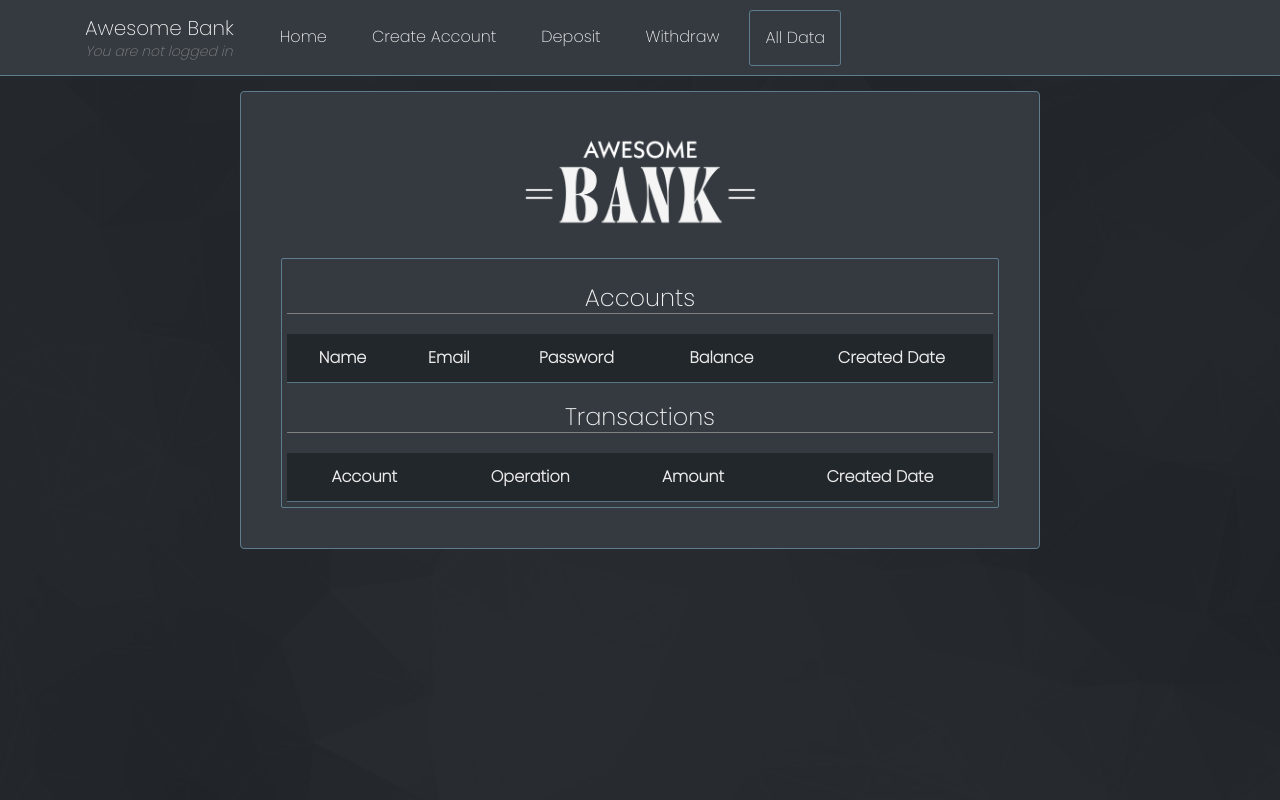
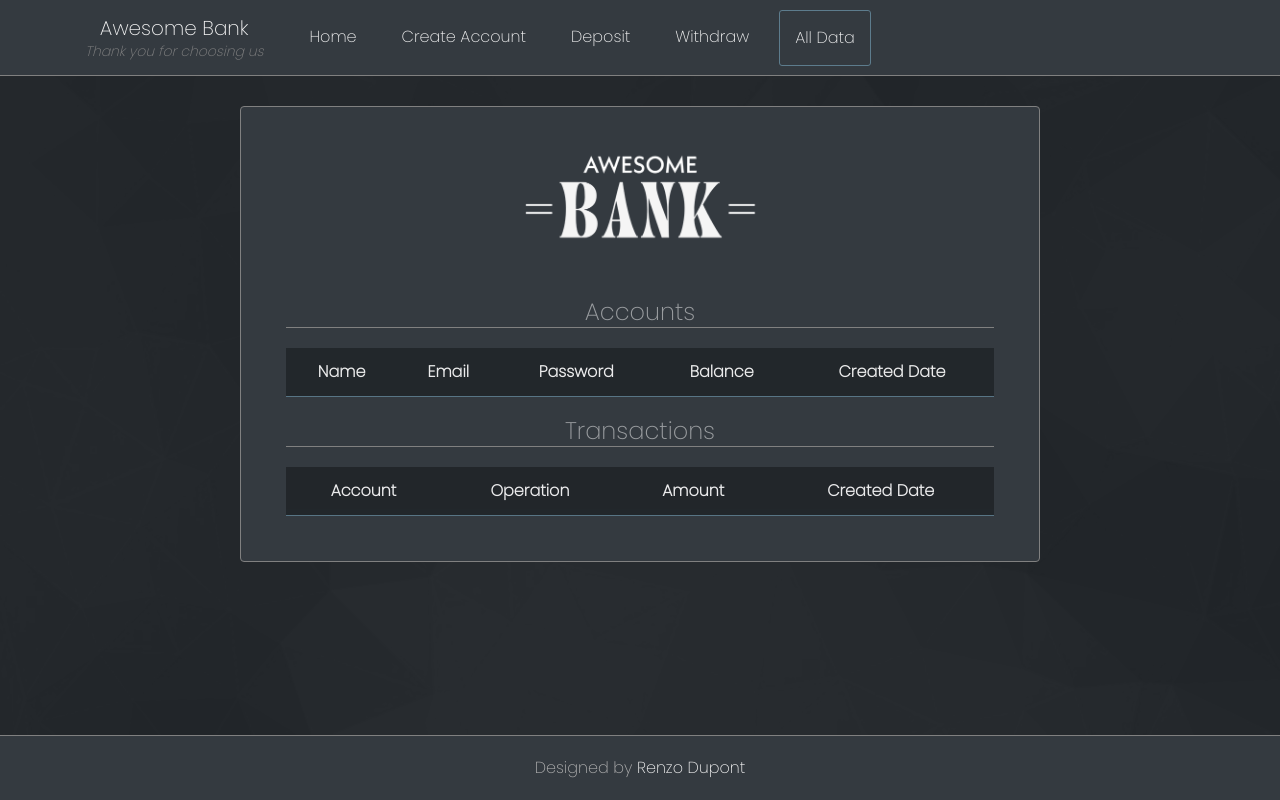
Before and after one commit to ra7oox/banking-app-with-react-mitlab-2021, a React (Create React App) app: page /all-data in a window 1280 px wide. Built offline with nearby package versions, Linux system fonts and the light colour scheme.

Commit message:
Some styling updates & key in All Data

```diff
--- a/public/index.html
+++ b/public/index.html
@@ -30,7 +30,6 @@
   </head>
   <body>
     <noscript>You need to enable JavaScript to run this app.</noscript>
-    <div class="background"></div>
     <div id="root"></div>
   </body>
 </html>
--- a/src/App.css
+++ b/src/App.css
@@ -1,5 +1,6 @@
 html,
-body {
+body,
+#root {
   height: 100%;
   padding: 0;
   margin: 0;
@@ -17,7 +18,25 @@ body {
   width: 100%;
   top: 0;
   left: 0;
-  z-index: 1;
+  z-index: -500;
+}
+
+.copyright {
+  position: fixed;
+  bottom: 0;
+  left: 0;
+  width: 100%;
+  border-top: 1px solid #808080;
+  padding: 20px;
+  background-color: #343a40;
+  text-align: center;
+  color: #b1b1b1;
+}
+
+/*This CSS rule helps with container scrolling in small screens */
+.copyright-spacing {
+  width: 100%;
+  height: 100px;
 }
 
 #root {
@@ -32,7 +51,11 @@ body {
 
 .navbar {
   margin-bottom: 15px;
-  border-bottom: 1px solid #5d7c8d;
+  border-bottom: 1px solid #808080;
+}
+
+.navbar-brand {
+  text-align: center;
 }
 
 .navbar-brand i {
@@ -61,19 +84,27 @@ form {
   margin: 0 auto;
 }
 
+a,
 .navbar-nav a,
 .navbar-brand a {
   margin-left: 15px;
   border-radius: 3px;
   padding: 15px;
   color: #f3f3f3;
-  transition: 0.3s;
+  transition: 1s;
 }
 
+a:hover {
+  text-decoration: none;
+  color: #5d7c8d;
+}
+
+a,
 .navbar-brand a {
   margin-left: 0;
   padding: 0;
 }
+
 .navbar-brand a:hover {
   text-decoration: none;
 }
@@ -94,13 +125,13 @@ form {
 }
 
 .card {
-  margin-top: 20px;
   background: #343a40;
   border-radius: 4px;
   padding: 40px;
   max-width: 800px;
   margin: 0 auto;
-  border: 1px solid #5d7c8d;
+  margin-top: 30px;
+  border: 1px solid #808080;
 }
 
 .card-title {
@@ -124,10 +155,28 @@ a.btn,
   transition: 0.3s;
 }
 
+.alert {
+  border-radius: 2px;
+}
+
 .alert-warning {
   background: transparent;
-  color: #f3f3f3;
-  border-color: #5d7c8d;
+  color: #f1f1f1;
+  border: 1px solid #808080;
+}
+
+.alert-danger {
+  background: transparent;
+  color: #f4bbc4;
+  border: 1px solid #e28593;
+  text-align: center;
+  border-color: #e28593 !important;
+}
+
+.alert-success {
+  background: transparent;
+  color: #93ba94;
+  border: 1px solid #93ba94;
 }
 
 input[type="text"],
@@ -136,8 +185,12 @@ input[type="email"],
 .table-container {
   background: transparent;
   border-radius: 2px;
-  border: 1px solid #5d7c8d;
-  color: #f3f3f3;
+  border: 1px solid #808080;
+  color: white;
+}
+
+.borderless {
+  border: 0;
 }
 
 .table-container {
@@ -149,6 +202,7 @@ input[type="email"],
   margin-bottom: 20px;
   border-bottom: 1px solid gray;
   font-size: 24px;
+  color: rgba(255, 255, 255, 0.5);
 }
 
 i {
@@ -157,11 +211,11 @@ i {
 }
 
 .error {
-  border: 2px solid #904d3c !important;
+  border: 2px solid #f4bbc4 !important;
 }
 
 .error::placeholder {
-  color: #904d3c;
+  color: #f4bbc4;
 }
 
 .table-dark th,
--- a/src/App.js
+++ b/src/App.js
@@ -16,13 +16,27 @@ const App = () => {
   return (
     <React.StrictMode>
       <UserContext.Provider value={{ users: [], loggedInUser: null }}>
+        <>
+          <div className="background"></div>
           <Container fluid>
             <Route path="/" exact component={Home} />
             <Route path="/create-account" exact component={CreateAccount} />
             <Route path="/deposit" exact component={Deposit} />
             <Route path="/withdraw" exact component={Withdraw} />
             <Route path="/all-data" exact component={AllData} />
+            <div className="copyright-spacing"></div>
           </Container>
+          <div className="copyright">
+            Designed by{" "}
+            <a
+              href="https://renzodupont.github.io/"
+              target="_blank"
+              rel="noreferrer"
+            >
+              Renzo Dupont
+            </a>
+          </div>
+        </>
       </UserContext.Provider>
     </React.StrictMode>
   );
--- a/src/components/AllData/index.js
+++ b/src/components/AllData/index.js
@@ -29,7 +29,7 @@ const AllData = () => {
       <TopMenu />
       <Card className="centered">
         <Card.Img variant="top" src={Logo} />
-        <Card.Body className="table-container">
+        <Card.Body className="table-container borderless">
           <h3>Accounts</h3>
           <Table striped bordered hover variant="dark">
             <thead>
@@ -42,9 +42,9 @@ const AllData = () => {
               </tr>
             </thead>
             <tbody>
-              {context.users.map((item) => {
+              {context.users.map((item, index) => {
                 return (
-                  <tr>
+                  <tr key={index}>
                     <td>{item.name}</td>
                     <td>{item.email}</td>
                     <td>{item.password}</td>
@@ -66,9 +66,9 @@ const AllData = () => {
               </tr>
             </thead>
             <tbody>
-              {transactions.map((item) => {
+              {transactions.map((item, index) => {
                 return (
-                  <tr>
+                  <tr key={index}>
                     <td>{item.account}</td>
                     <td>{item.operation}</td>
                     <td>{item.amount}</td>
--- a/src/components/CreateAccount/index.js
+++ b/src/components/CreateAccount/index.js
@@ -74,10 +74,10 @@ const CreateAccount = () => {
                 <Form.Control
                   id="name"
                   type="text"
-                  placeholder="Enter name"
+                  placeholder="Name"
                   value={name}
                   onBlur={(e) =>
-                    validateInput(e.target, "Please enter a value to continue")
+                    validateInput(e.target, "Name cannot be empty")
                   }
                   onInput={(e) => setName(e.target.value)}
                 />
@@ -90,10 +90,10 @@ const CreateAccount = () => {
                 <Form.Control
                   id="email"
                   type="email"
-                  placeholder="Enter email"
+                  placeholder="Email"
                   value={email}
                   onBlur={(e) =>
-                    validateInput(e.target, "Please enter a value to continue")
+                    validateInput(e.target, "Email cannot be empty")
                   }
                   onInput={(e) => setEmail(e.target.value)}
                 />
@@ -111,7 +111,7 @@ const CreateAccount = () => {
                   onBlur={(e) =>
                     validateInput(
                       e.target,
-                      "You need to enter a password with more than 8 characters"
+                      "Password needs to have at least 8 characters"
                     )
                   }
                   onInput={(e) => setPassword(e.target.value)}
--- a/src/components/Footer/index.js
+++ b/src/components/Footer/index.js
@@ -11,7 +11,7 @@ const Footer = () => {
       {context.loggedInUser !== null && (
         <Link
           className="btn logout"
-          exact
+          exact="true"
           to="/"
           onClick={() => {
             context.loggedInUser = null;
--- a/src/components/Home/index.js
+++ b/src/components/Home/index.js
@@ -17,10 +17,10 @@ const Home = () => {
     return email.trim() !== "" && password.trim() !== "";
   };
 
-  const validateInput = (input) => {
+  const validateInput = (input, errorMessage) => {
     if (input.value === "") {
       input.classList.add("error");
-      input.placeholder = "Please enter a value to continue";
+      input.placeholder = errorMessage;
     } else {
       input.classList.remove("error");
     }
@@ -55,13 +55,15 @@ const Home = () => {
           {context.loggedInUser === null && (
             <Form>
               <Form.Group className="mb-3">
-                <Form.Label>Email address</Form.Label>
+                <Form.Label>Email</Form.Label>
                 <Form.Control
                   id="email"
                   type="email"
-                  placeholder="Enter email"
+                  placeholder="Email"
                   value={email}
-                  onBlur={(e) => validateInput(e.target)}
+                  onBlur={(e) =>
+                    validateInput(e.target, "Email cannot be empty")
+                  }
                   onInput={(e) => setEmail(e.target.value)}
                 />
               </Form.Group>
@@ -73,7 +75,9 @@ const Home = () => {
                   type="password"
                   placeholder="Password"
                   value={password}
-                  onBlur={(e) => validateInput(e.target)}
+                  onBlur={(e) =>
+                    validateInput(e.target, "Password cannot be empty")
+                  }
                   onInput={(e) => setPassword(e.target.value)}
                 />
               </Form.Group>
--- a/src/components/TopMenu/index.js
+++ b/src/components/TopMenu/index.js
@@ -16,8 +16,8 @@ const TopMenu = () => {
             Awesome Bank <br />
             <i>
               {context.loggedInUser !== null
-                ? `Logged in as ${context.loggedInUser.name}`
-                : "You are not logged in"}
+                ? `Hey, ${context.loggedInUser.name}`
+                : "Thank you for choosing us"}
             </i>
           </NavLink>
         </Navbar.Brand>
```
Lines whose indentation alone changed are shown as unchanged.
